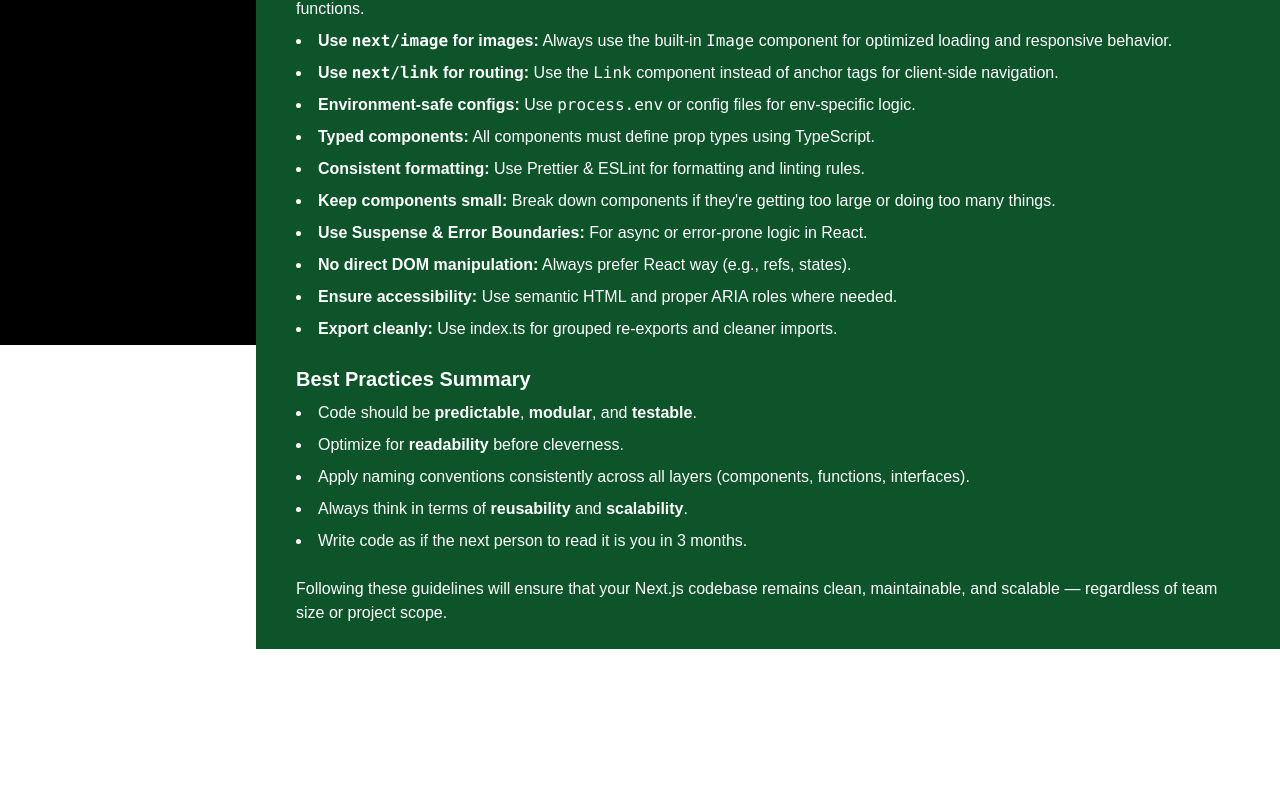
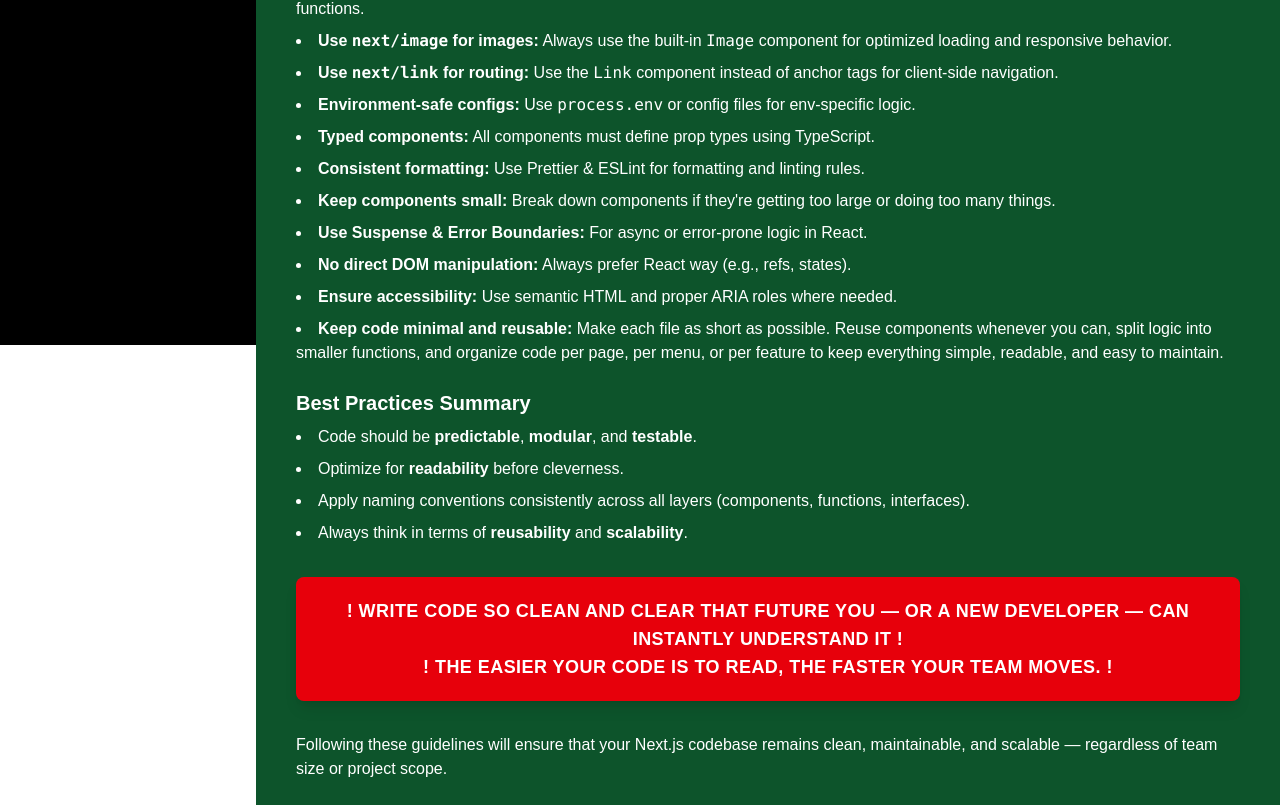
Before and after one commit to cikalmaulana/next-code-architecture, a Next.js app: page /other in a window 1280 px wide. Shown: the part 455-1260 px from the top of the page. Before the commit the page ends 1104 px from the top, so only its background shows below. Built offline with nearby package versions, Linux system fonts and the light colour scheme.

Commit message:
[UPDATE] - Other important

```diff
--- a/src/app/other/$element/client.other.tsx
+++ b/src/app/other/$element/client.other.tsx
@@ -28,7 +28,12 @@
                 <li><strong>Use Suspense & Error Boundaries:</strong> For async or error-prone logic in React.</li>
                 <li><strong>No direct DOM manipulation:</strong> Always prefer React way (e.g., refs, states).</li>
                 <li><strong>Ensure accessibility:</strong> Use semantic HTML and proper ARIA roles where needed.</li>
-                <li><strong>Export cleanly:</strong> Use index.ts for grouped re-exports and cleaner imports.</li>
+                <li>
+                    <strong>Keep code minimal and reusable:</strong> Make each file as short as possible.
+                    Reuse components whenever you can, split logic into smaller functions,
+                    and organize code per page, per menu, or per feature to keep everything simple,
+                    readable, and easy to maintain.
+                </li>
             </ul>
 
             <h2 className="text-xl font-semibold mt-6 mb-2">Best Practices Summary</h2>
@@ -37,8 +42,12 @@
                 <li>Optimize for <strong>readability</strong> before cleverness.</li>
                 <li>Apply naming conventions consistently across all layers (components, functions, interfaces).</li>
                 <li>Always think in terms of <strong>reusability</strong> and <strong>scalability</strong>.</li>
-                <li>Write code as if the next person to read it is you in 3 months.</li>
             </ul>
+
+            <div className="my-8 text-center bg-red-600 text-white font-extrabold text-lg py-5 px-6 rounded-lg shadow-lg tracking-wide">
+                ! WRITE CODE SO CLEAN AND CLEAR THAT FUTURE YOU — OR A NEW DEVELOPER — CAN INSTANTLY UNDERSTAND IT !<br />
+                ! THE EASIER YOUR CODE IS TO READ, THE FASTER YOUR TEAM MOVES. !
+            </div>
 
             <p className="mt-6">
                 Following these guidelines will ensure that your Next.js codebase remains clean, maintainable, and scalable — regardless of team size or project scope.
```
